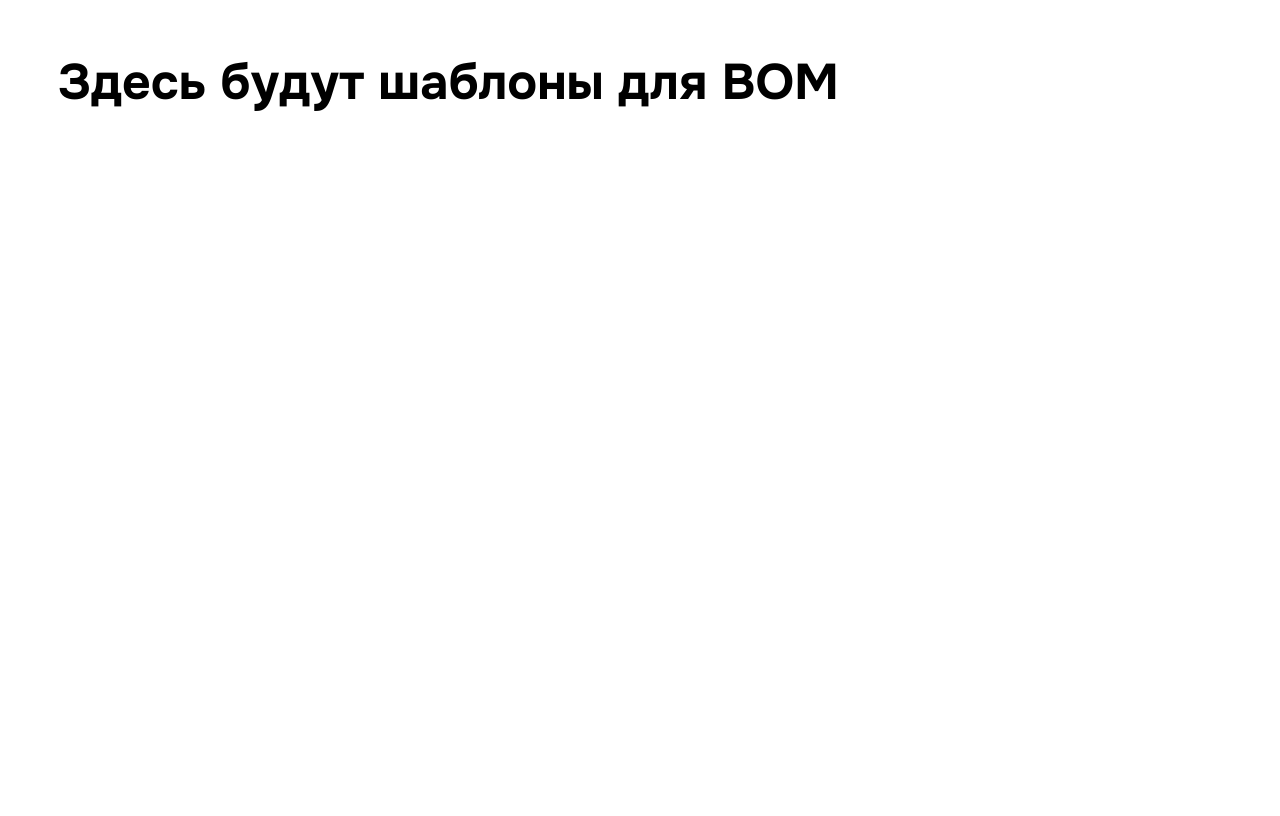
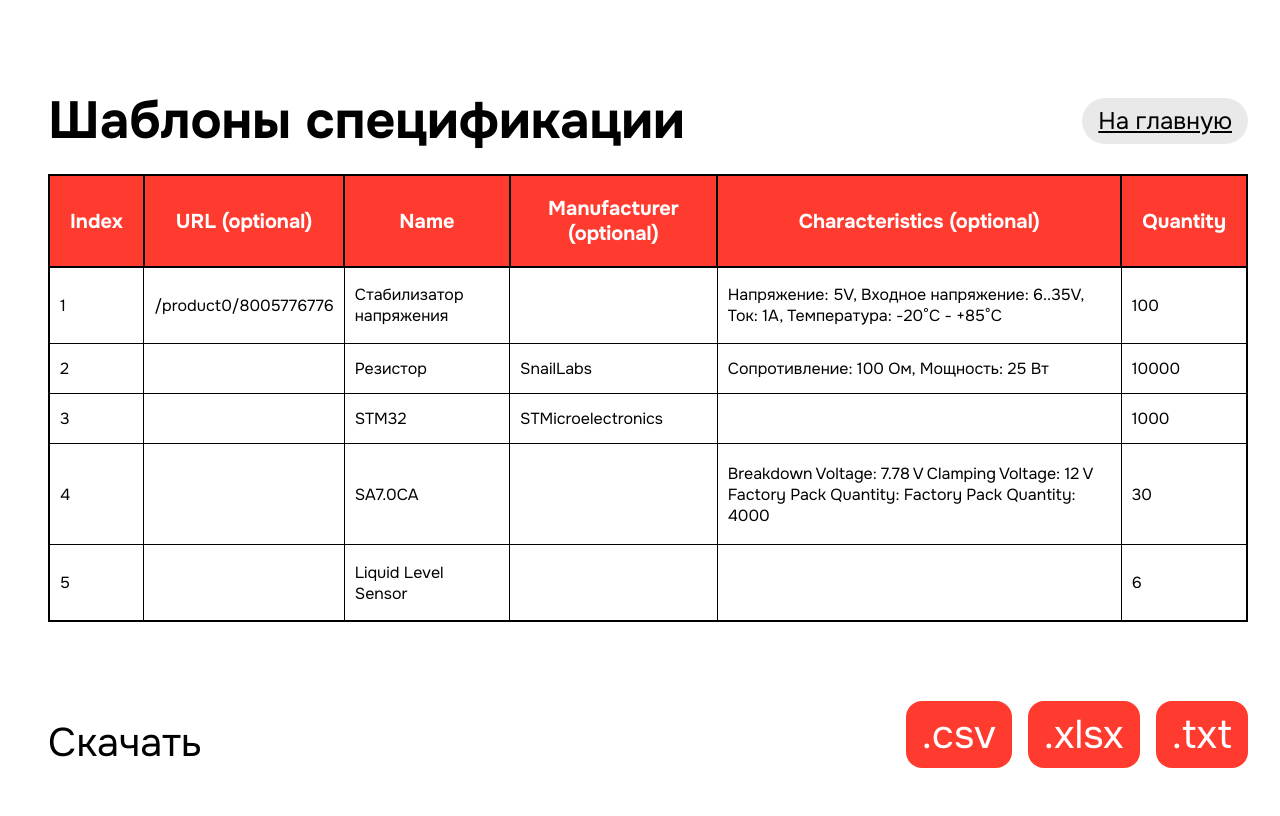
Before and after one commit to rntsdkv/AI_BOM_Elements_Project, a Flask app: page /downloads in a window 1280 px wide. Before the commit the page ends 111 px from the top, so only its background shows below. Run offline with Flask 3, Linux system fonts and the light colour scheme.

Commit message:
add downloads page

```diff
--- a/static/downloads.css
+++ b/static/downloads.css
@@ -1,5 +1,135 @@
-h1 {
-    margin: 50px;
-    font-family: Onest, serif;
-    font-size: 50px;
+.frame {
+    width: calc(100vw - 80px);
+    height: calc(100vh - 120px);
+    flex-grow: 0;
+    display: flex;
+    flex-direction: column;
+    justify-content: flex-start;
+    align-items: flex-start;
+    gap: 20px;
+    padding: 80px 40px 40px;
+    background-color: #fff;
 }
+
+.content {
+    align-self: stretch;
+    flex-grow: 1;
+    display: flex;
+    flex-direction: row;
+    justify-content: flex-start;
+    align-items: stretch;
+    gap: 16px;
+    padding: 0;
+}
+
+.bottom {
+    align-self: stretch;
+    flex-grow: 1;
+    display: flex;
+    flex-direction: row;
+    justify-content: space-between;
+    align-items: flex-end;
+    padding: 0;
+}
+
+header {
+    align-self: stretch;
+    flex-grow: 0;
+    display: flex;
+    flex-direction: row;
+    justify-content: space-between;
+    align-items: center;
+    padding: 0;
+}
+
+.title {
+    margin: 0;
+    font-family: Onest;
+    font-size: 52px;
+}
+
+.to-home {
+    justify-content: center;
+    align-items: center;
+    gap: 10px;
+    padding: 8px 16px;
+    border-radius: 200px;
+    background-color: rgba(211, 211, 211, 0.5);
+    font-family: Onest;
+    font-size: 24px;
+    font-weight: normal;
+    font-stretch: normal;
+    font-style: normal;
+    line-height: normal;
+    letter-spacing: normal;
+    text-align: left;
+    color: #000;
+}
+
+table, th {
+    font-family: Onest;
+    border: 2px solid #000;
+
+    border-collapse: collapse;
+}
+
+table {
+    border-radius: 8px;
+}
+
+th {
+    color: #fff;
+    background: #ff3b30;
+    padding: 20px;
+    font-size: 20px;
+}
+
+td {
+    padding: 10px;
+    border: 1px solid #000;
+}
+
+span {
+    flex-grow: 0;
+    font-family: Onest;
+    font-size: 40px;
+    font-weight: normal;
+    font-stretch: normal;
+    font-style: normal;
+    line-height: normal;
+    letter-spacing: normal;
+    text-align: left;
+    color: #000;
+}
+
+.buttons {
+    flex-grow: 0;
+    display: flex;
+    flex-direction: row;
+    justify-content: flex-start;
+    align-items: center;
+    gap: 16px;
+    padding: 0;
+}
+
+.button {
+    flex-grow: 0;
+    display: flex;
+    flex-direction: row;
+    justify-content: center;
+    align-items: center;
+    gap: 10px;
+    padding: 8px 16px;
+    border-radius: 16px;
+    background-color: #ff3b30;
+    font-family: Onest;
+    font-size: 40px;
+    font-weight: normal;
+    font-stretch: normal;
+    font-style: normal;
+    line-height: normal;
+    letter-spacing: normal;
+    text-align: left;
+    color: #fff;
+    text-decoration: none;
+}
--- a/templates/downloads.html
+++ b/templates/downloads.html
@@ -9,6 +9,80 @@
     <link rel="stylesheet" href="../static/downloads.css">
 </head>
 <body>
-  <h1>Здесь будут шаблоны для BOM</h1>
+    <div class="frame">
+        <header>
+            <h1 class="title">Шаблоны спецификации</h1>
+            <a class="to-home" href="/">На главную</a>
+        </header>
+
+        <div class="content">
+            <table>
+                <thead>
+                    <tr>
+                        <th>Index</th>
+                        <th>URL (optional)</th>
+                        <th>Name</th>
+                        <th>Manufacturer (optional)</th>
+                        <th>Characteristics (optional)</th>
+                        <th>Quantity</th>
+                    </tr>
+                </thead>
+
+                <tbody>
+                    <tr>
+                        <td>1</td>
+                        <td>/product0/8005776776</td>
+                        <td>Стабилизатор напряжения</td>
+                        <td></td>
+                        <td>Напряжение: 5V, Входное напряжение: 6..35V, Ток: 1A, Температура: -20°C - +85°C</td>
+                        <td>100</td>
+                    </tr>
+                    <tr>
+                        <td>2</td>
+                        <td></td>
+                        <td>Резистор</td>
+                        <td>SnailLabs</td>
+                        <td>Сопротивление: 100 Ом, Мощность: 25 Вт</td>
+                        <td>10000</td>
+                    </tr>
+                    <tr>
+                        <td>3</td>
+                        <td></td>
+                        <td>STM32</td>
+                        <td>STMicroelectronics</td>
+                        <td></td>
+                        <td>1000</td>
+                    </tr>
+                    <tr>
+                        <td>4</td>
+                        <td></td>
+                        <td>SA7.0CA</td>
+                        <td></td>
+                        <td>Breakdown Voltage:	7.78 V
+                            Clamping Voltage:	12 V
+                            Factory Pack Quantity: Factory Pack Quantity:	4000</td>
+                        <td>30</td>
+                    </tr>
+                    <tr>
+                        <td>5</td>
+                        <td></td>
+                        <td>Liquid Level Sensor</td>
+                        <td></td>
+                        <td></td>
+                        <td>6</td>
+                    </tr>
+                </tbody>
+            </table>
+        </div>
+
+        <div class="bottom">
+            <span>Скачать</span>
+            <div class="buttons">
+                <a class="button" id="csv" href="../bom_examples/bom_example.csv">.csv</a>
+                <a class="button" id="xslx" href="../bom_examples/bom_example.xlsx">.xlsx</a>
+                <a class="button" id="txt" href="../bom_examples/bom_example.txt">.txt</a>
+            </div>
+        </div>
+    </div>
 </body>
 </html>
```
